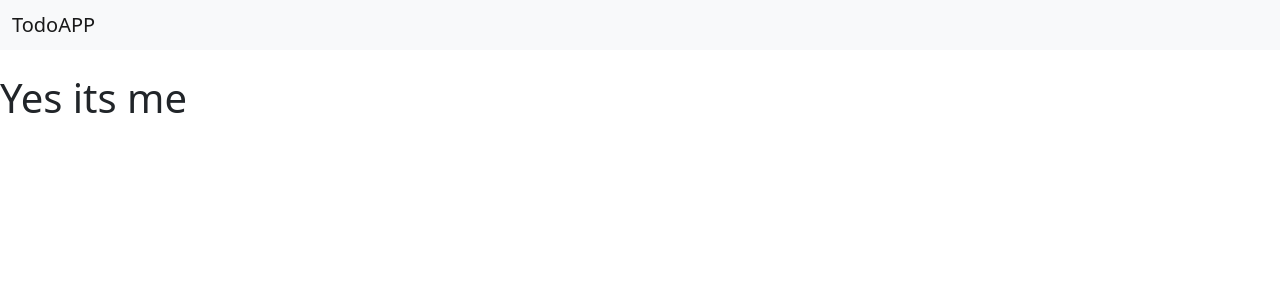
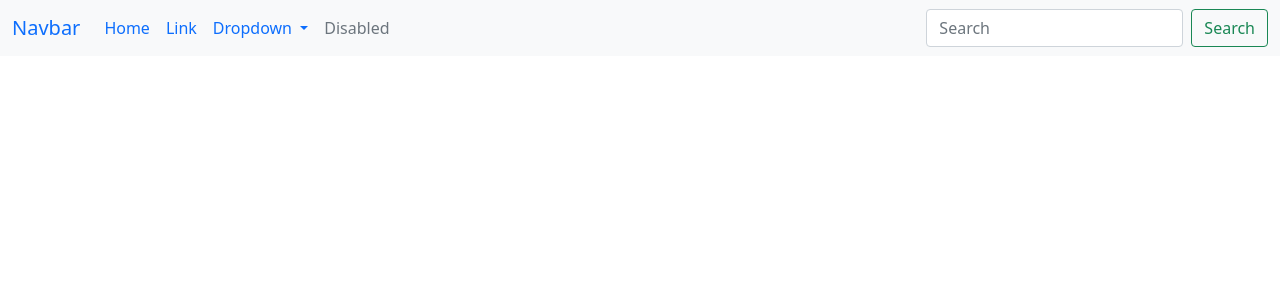
Before and after one commit to starkum/yes, a Django app: page / in a window 1280 px wide. Shown: the top 300 px of the page. Run offline with Django 4.2, Linux system fonts and the light colour scheme.

Commit message:
Update index.html

```diff
--- a/template/index.html
+++ b/template/index.html
@@ -1,24 +1,53 @@
 <!DOCTYPE html>
-{%load static%}
 <html lang="en">
 <head>
-    <meta charset="UTF-8">
-    <title>Title</title>
-    <link href="https://cdn.jsdelivr.net/npm/bootstrap@5.0.2/dist/css/bootstrap.min.css" rel="stylesheet" integrity="sha384-EVSTQN3/azprG1Anm3QDgpJLIm9Nao0Yz1ztcQTwFspd3yD65VohhpuuCOmLASjC" crossorigin="anonymous">
-    <script src="https://cdn.jsdelivr.net/npm/bootstrap@5.0.2/dist/js/bootstrap.bundle.min.js" integrity="sha384-MrcW6ZMFYlzcLA8Nl+NtUVF0sA7MsXsP1UyJoMp4YLEuNSfAP+JcXn/tWtIaxVXM" crossorigin="anonymous"></script>
-    <script src="https://cdn.jsdelivr.net/npm/bootstrap@5.0.2/dist/js/bootstrap.bundle.min.js" integrity="sha384-MrcW6ZMFYlzcLA8Nl+NtUVF0sA7MsXsP1UyJoMp4YLEuNSfAP+JcXn/tWtIaxVXM" crossorigin="anonymous"></script>
+  <meta charset="UTF-8">
+  <title>Title</title>
+  <link rel="stylesheet" href="">
+  <link href="https://cdn.jsdelivr.net/npm/bootstrap@5.0.2/dist/css/bootstrap.min.css" rel="stylesheet" integrity="sha384-EVSTQN3/azprG1Anm3QDgpJLIm9Nao0Yz1ztcQTwFspd3yD65VohhpuuCOmLASjC" crossorigin="anonymous">
+  <script src="https://cdn.jsdelivr.net/npm/bootstrap@5.0.2/dist/js/bootstrap.bundle.min.js" integrity="sha384-MrcW6ZMFYlzcLA8Nl+NtUVF0sA7MsXsP1UyJoMp4YLEuNSfAP+JcXn/tWtIaxVXM" crossorigin="anonymous"></script>
+  <script src="https://cdn.jsdelivr.net/npm/@popperjs/core@2.9.2/dist/umd/popper.min.js" integrity="sha384-IQsoLXl5PILFhosVNubq5LC7Qb9DXgDA9i+tQ8Zj3iwWAwPtgFTxbJ8NT4GN1R8p" crossorigin="anonymous"></script>
+  <script src="https://cdn.jsdelivr.net/npm/bootstrap@5.0.2/dist/js/bootstrap.min.js" integrity="sha384-cVKIPhGWiC2Al4u+LWgxfKTRIcfu0JTxR+EQDz/bgldoEyl4H0zUF0QKbrJ0EcQF" crossorigin="anonymous"></script>
 </head>
 <body>
-<!-- As a heading -->
-<nav class="navbar navbar-light bg-light">
+
+<nav class="navbar navbar-expand-lg bg-light">
   <div class="container-fluid">
-    <span class="navbar-brand mb-0 h1">TodoAPP</span>
+    <a class="navbar-brand" href="#">Navbar</a>
+    <button class="navbar-toggler" type="button" data-bs-toggle="collapse" data-bs-target="#navbarSupportedContent" aria-controls="navbarSupportedContent" aria-expanded="false" aria-label="Toggle navigation">
+      <span class="navbar-toggler-icon"></span>
+    </button>
+    <div class="collapse navbar-collapse" id="navbarSupportedContent">
+      <ul class="navbar-nav me-auto mb-2 mb-lg-0">
+        <li class="nav-item">
+          <a class="nav-link active" aria-current="page" href="#">Home</a>
+        </li>
+        <li class="nav-item">
+          <a class="nav-link" href="#">Link</a>
+        </li>
+        <li class="nav-item dropdown">
+          <a class="nav-link dropdown-toggle" href="#" role="button" data-bs-toggle="dropdown" aria-expanded="false">
+            Dropdown
+          </a>
+          <ul class="dropdown-menu">
+            <li><a class="dropdown-item" href="#">Action</a></li>
+            <li><a class="dropdown-item" href="#">Another action</a></li>
+            <li><hr class="dropdown-divider"></li>
+            <li><a class="dropdown-item" href="#">Something else here</a></li>
+          </ul>
+        </li>
+        <li class="nav-item">
+          <a class="nav-link disabled">Disabled</a>
+        </li>
+      </ul>
+      <form class="d-flex" role="search">
+        <input class="form-control me-2" type="search" placeholder="Search" aria-label="Search">
+        <button class="btn btn-outline-success" type="submit">Search</button>
+      </form>
+    </div>
   </div>
 </nav>
-
-<br>
-
-<h1>Yes its me</h1>
-
+  {%block content%}
+  {%endblock content%}
 </body>
 </html>
```
